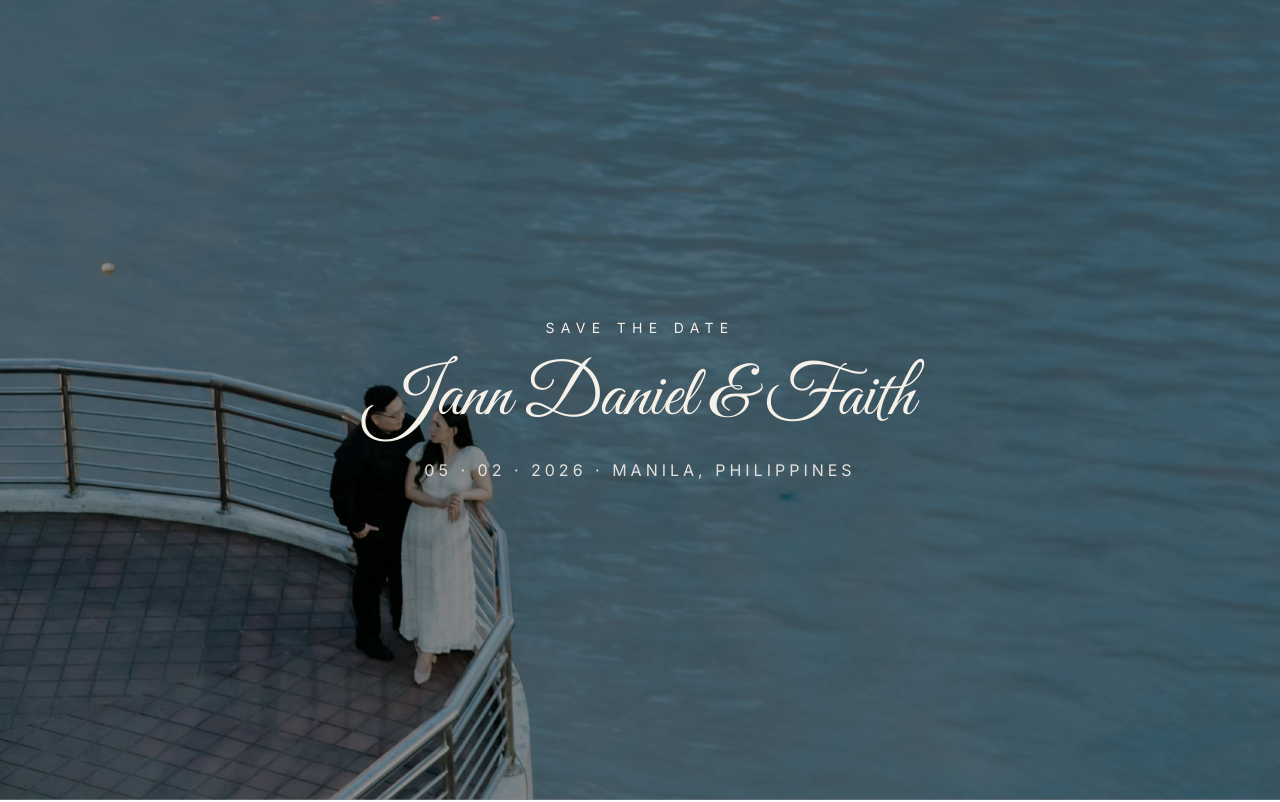
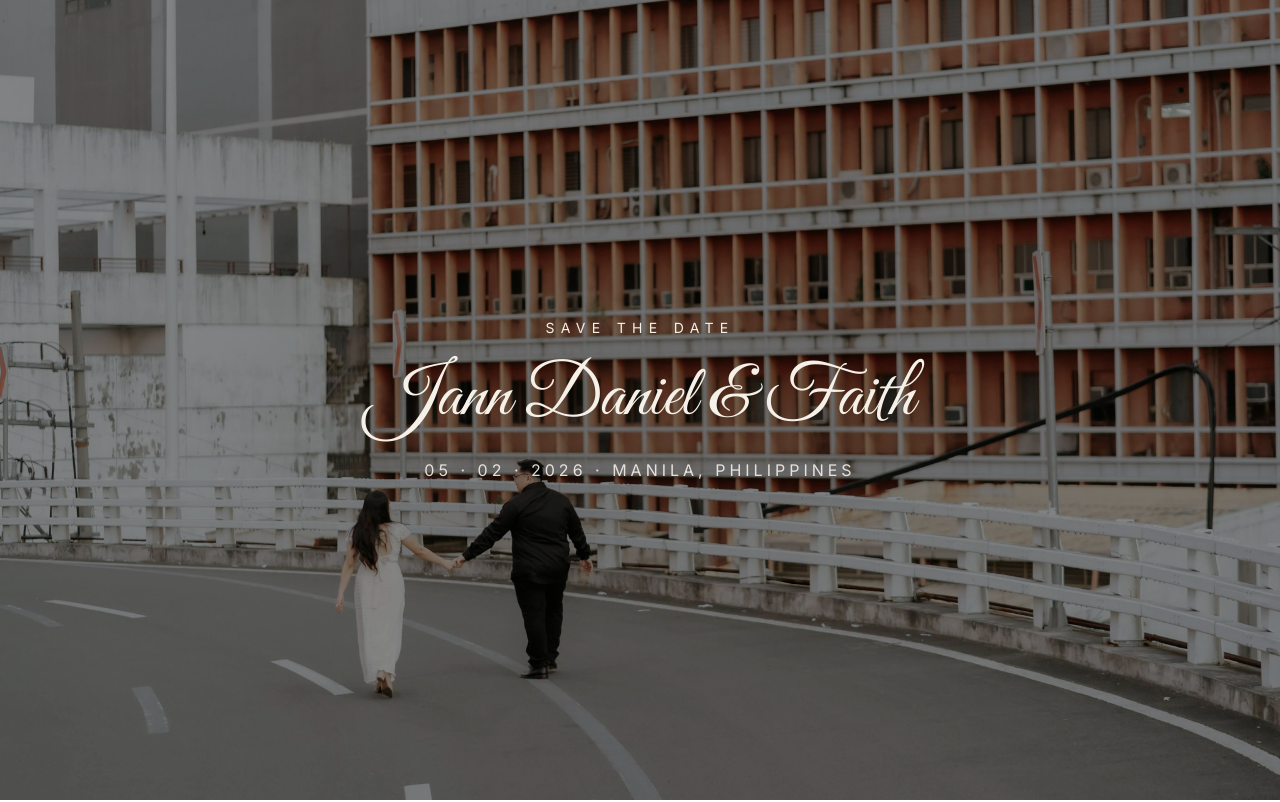
Before and after one commit to digitaldags/second-of-may, a Next.js app: page / in a window 1280 px wide. Shown: the top 802 px of the page. Built offline with nearby package versions, Linux system fonts and the light colour scheme.

Commit message:
Modify time of slideshow

```diff
--- a/components/Hero.tsx
+++ b/components/Hero.tsx
@@ -32,7 +32,7 @@ export default function Hero() {
       const interval = setInterval(() => {
         setIsTransitioning(true)
         setCurrentIndex((prev) => prev + 1)
-      }, 4000)
+      }, 7000)
 
       return () => clearInterval(interval)
     }
```
